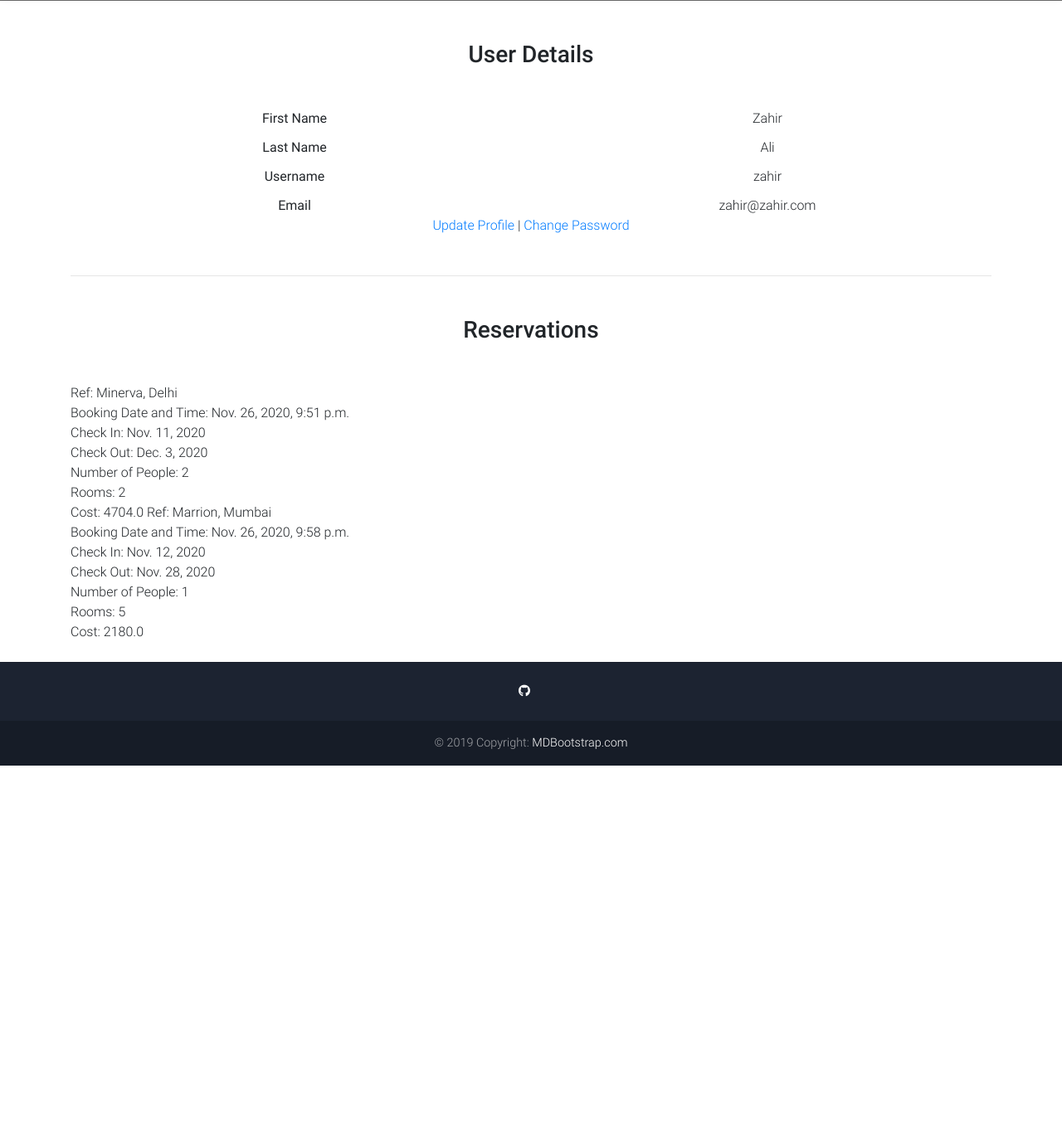
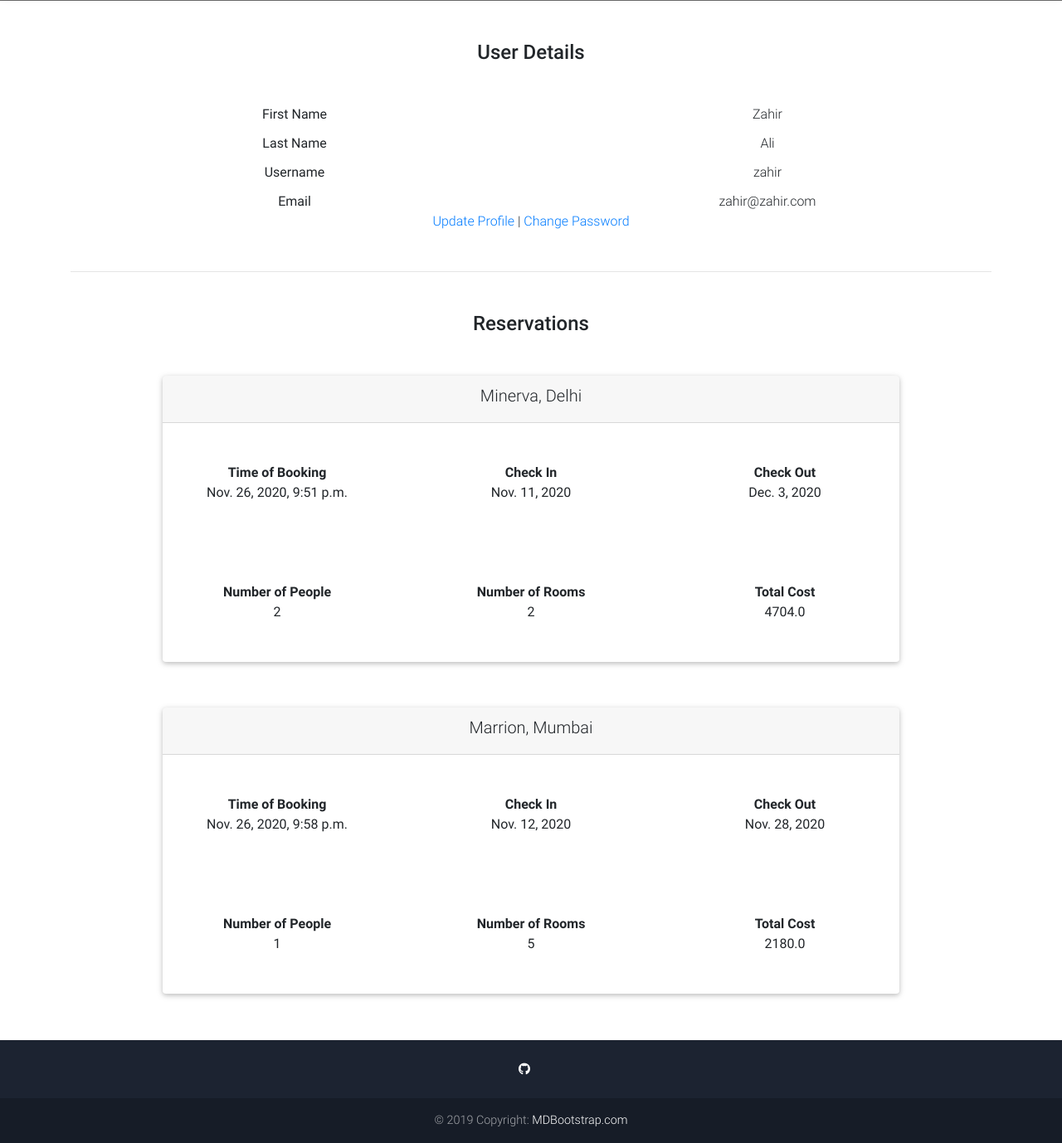
Before and after one commit to zahir1509/project-ap-etravel, a Django app: page /myaccount/ in a window 1280 px wide. Shown: the part 71-1449 px from the top of the page at 83% size. Before the commit the page ends 994 px from the top, so only its background shows below. Run offline with Django 3.2, Linux system fonts and the light colour scheme; a user stored in the database is signed in; data comes from the database, SQL or seed files in the repository; both versions use the stored data as it was after the commit; some libraries are stand-ins or nearby versions; grey boxes are pictures that could not be loaded.

Commit message:
fixed UI

```diff
--- a/main/templates/base.html
+++ b/main/templates/base.html
@@ -102,7 +102,7 @@
 
   <!-- Social icons -->
   <div class="pb-4">
-       <a href="https://github.com/mdbootstrap/bootstrap-material-design" target="_blank">
+       <a href="https://github.com/zahir1509/project-ap-etravel" target="_blank">
       <i class="fab fa-github mr-3"></i>
     </a>
 
--- a/main/templates/myaccount.html
+++ b/main/templates/myaccount.html
@@ -45,7 +45,7 @@
           {{message}}
         </div>
           {% endfor %}
-        <h2 class="my-5 h3 text-center">User Details</h2>
+        <h2 class="my-5 h4 text-center">User Details</h2>
 
           <div class="row">
             <div class="col-sm">
@@ -115,27 +115,54 @@
       <!--Section: Main info-->
       <section class="mt-5 wow fadeIn">
 
-        <h2 class="my-5 h3 text-center">Reservations</h2>
+        <h3 class="my-5 h4 text-center">Reservations</h3>
 
         {% if reservation_list %}
 
         {% for reservation in reservation_list %}
 
-       Ref: {{reservation.reference_name}} <br>
-       Booking Date and Time: {{reservation.timestamp}}  <br>
-       Check In: {{reservation.check_in}}  <br>
-       Check Out: {{reservation.check_out}}  <br>
-       Number of People: {{reservation.num_people}}  <br>
-        Rooms: {{reservation.rooms}}  <br>
-        Cost: {{reservation.cost}}
 
+          <div class="card mx-auto text-center" style="width: 80%; margin-bottom: 5%">
+            <div class="card-header text-center">
+              <h5>{{reservation.reference_name}}</h5>
+            </div>
 
+            <div class="row">
+              <div class="col mt-5 mb-5">
+                <strong>Time of Booking</strong> <br>
+                {{reservation.timestamp}} <br>
+              </div>
+              <div class="col mt-5 mb-5">
+                <strong>Check In</strong> <br>
+                {{reservation.check_in}} <br>
+              </div>
+              <div class="col mt-5 mb-5">
+                <strong>Check Out</strong> <br>
+                {{reservation.check_out}} <br>
+              </div>
+            </div>
+            <div class="row">
+              <div class="col mt-5 mb-5">
+                <strong>Number of People</strong> <br>
+                {{reservation.num_people}} <br>
+              </div>
+              <div class="col mt-5 mb-5">
+                <strong>Number of Rooms</strong> <br>
+                {{reservation.rooms}} <br>
+              </div>
+              <div class="col mt-5 mb-5">
+                <strong>Total Cost</strong> <br>
+                {{reservation.cost}} <br>
+              </div>
+            </div>
+
+          </div>
 
         {% endfor %}
 
         {% else %}
 
-        You have not made any reservations yet!
+        <center><h5 style="margin-bottom: 6%;">You have not made any reservations yet!</h5></center>
 
         {% endif %}
 
--- a/main/views.py
+++ b/main/views.py
@@ -60,7 +60,8 @@ def bookhotel(request):
         check_out = check_out,
         num_people = num_people,
         rooms = rooms,
-        cost = hotel.hotel_price * float(rooms)
+        cost = hotel.hotel_price * float(rooms),
+        timestamp = datetime.now()
     )
     booknow.save()
 
```
Also changed, not shown: db.sqlite3, main/templates/browsehotel.html (indentation only).
